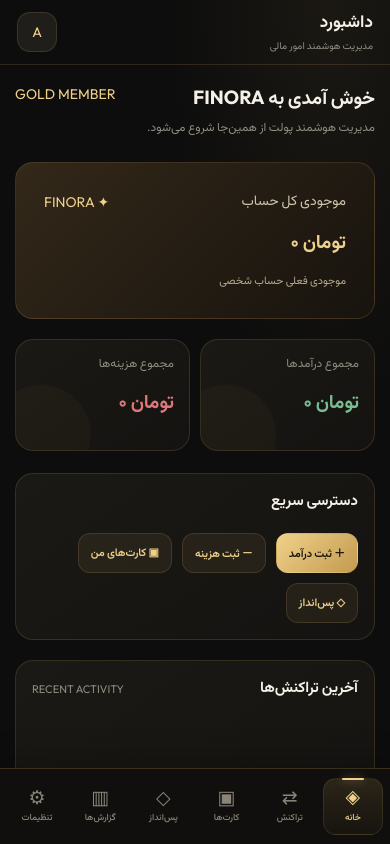
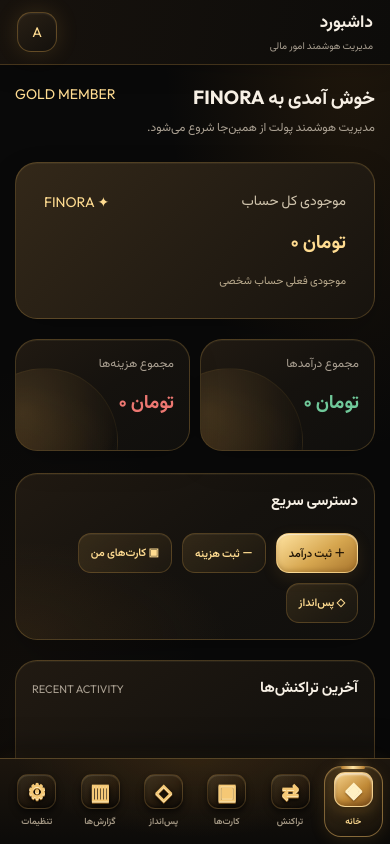
Before and after one commit to alikhazaei2011-ui/FINORA, a plain HTML site: page index.html in a window 390 px wide. Drawn offline with Linux system fonts and the light colour scheme.

Commit message:
Update style.css

```diff
--- a/style.css
+++ b/style.css
@@ -2,17 +2,19 @@
 @import url('https://fonts.googleapis.com/css2?family=Vazirmatn:wght@400;500;600;700;800;900&family=Outfit:wght@400;500;600;700;800&display=swap');
 
 :root {
-  --bg: #0d0d0d;
-  --panel: #171614;
-  --panel-light: #201e1a;
-  --gold: #d6af62;
-  --gold-light: #f0d18b;
-  --text: #f5f1e8;
-  --muted: #918c80;
-  --border: rgba(214, 175, 98, 0.16);
-  --green: #79bd91;
-  --red: #df7777;
-  --radius: 18px;
+  --bg: #090909;
+  --panel: #15120e;
+  --panel-light: #211a12;
+  --gold: #d6a64f;
+  --gold-light: #ffdc91;
+  --gold-dark: #80551f;
+  --text: #f7f0e5;
+  --muted: #aaa092;
+  --border: rgba(218, 164, 75, .24);
+  --green: #70c99a;
+  --red: #ed7771;
+  --radius: 22px;
+  --gold-glow: 0 0 22px rgba(220, 163, 66, .16);
 }
 
 * {
@@ -37,18 +39,9 @@ body {
   text-rendering: optimizeLegibility;
 }
 
-button, input, select, textarea {
-  font: inherit;
-}
-
-button {
-  cursor: pointer;
-}
-
-a {
-  color: inherit;
-  text-decoration: none;
-}
+button, input, select, textarea { font: inherit; }
+button { cursor: pointer; }
+a { color: inherit; text-decoration: none; }
 
 #app {
   width: 100%;
@@ -56,8 +49,9 @@ a {
   display: flex;
   overflow: hidden;
   background:
-    radial-gradient(ellipse at 85% 0%, rgba(214,175,98,.07), transparent 35%),
-    var(--bg);
+    radial-gradient(ellipse at 90% 0%, rgba(174, 111, 30, .15), transparent 38%),
+    radial-gradient(ellipse at 5% 85%, rgba(130, 83, 30, .07), transparent 35%),
+    #090909;
 }
 
 /* Sidebar */
@@ -67,11 +61,12 @@ a {
   min-width: 250px;
   height: 100%;
   padding: 28px 18px;
-  background: #11100e;
+  background: linear-gradient(180deg, #17130e, #0e0d0b);
   border-left: 1px solid var(--border);
   display: flex;
   flex-direction: column;
   gap: 35px;
+  box-shadow: 8px 0 35px rgba(0,0,0,.25);
 }
 
 .logo {
@@ -87,12 +82,15 @@ a {
   border-radius: 14px;
   display: grid;
   place-items: center;
-  color: #17130b;
+  color: #171009;
   font-family: 'Outfit', sans-serif;
   font-size: 23px;
   font-weight: 800;
-  background: linear-gradient(135deg, #f0d18b, #b58b42);
-  box-shadow: 0 5px 25px rgba(214,175,98,.15);
+  background: linear-gradient(145deg, #ffe4a4 0%, #d6a64f 48%, #8d5d22 100%);
+  border: 1px solid rgba(255,225,160,.55);
+  box-shadow: inset 0 2px 3px rgba(255,255,255,.5),
+              inset 0 -4px 7px rgba(80,45,8,.35),
+              0 5px 20px rgba(214,166,79,.22);
 }
 
 .logo h1 {
@@ -124,7 +122,7 @@ a {
   color: var(--muted);
   background: transparent;
   border: 1px solid transparent;
-  border-radius: 13px;
+  border-radius: 15px;
   text-align: right;
   transition: .25s ease;
 }
@@ -132,21 +130,12 @@ a {
 .nav-item:hover,
 .nav-item.active {
   color: var(--gold-light);
-  background: rgba(214,175,98,.09);
+  background: linear-gradient(110deg, rgba(215,163,75,.15), rgba(215,163,75,.035));
   border-color: var(--border);
 }
 
 .nav-item.active {
-  box-shadow: inset -3px 0 var(--gold);
-}
-
-.nav-icon {
-  font-size: 19px;
-  transition: transform .25s ease;
-}
-
-.nav-item:hover .nav-icon {
-  transform: translateY(-2px);
+  box-shadow: inset -3px 0 var(--gold), var(--gold-glow);
 }
 
 /* Main area */
@@ -168,6 +157,8 @@ a {
   align-items: center;
   justify-content: space-between;
   border-bottom: 1px solid var(--border);
+  background: linear-gradient(100deg, rgba(20,16,11,.8), rgba(10,10,10,.92));
+  box-shadow: 0 5px 25px rgba(0,0,0,.18);
 }
 
 .topbar h2 {
@@ -190,12 +181,13 @@ a {
 .avatar {
   width: 40px;
   height: 40px;
-  border-radius: 13px;
+  border-radius: 14px;
   display: grid;
   place-items: center;
   color: var(--gold-light);
-  background: var(--panel-light);
-  border: 1px solid var(--border);
+  background: linear-gradient(145deg, #292015, #13100c);
+  border: 1px solid rgba(218,164,75,.35);
+  box-shadow: inset 0 1px 2px rgba(255,255,255,.08), var(--gold-glow);
 }
 
 /* Pages */
@@ -214,19 +206,14 @@ a {
   padding: 30px 35px;
   overflow-y: auto;
   scrollbar-width: thin;
-  scrollbar-color: #55452a transparent;
+  scrollbar-color: #80602f transparent;
 }
 
-.page.active {
-  display: block;
-}
+.page.active { display: block; }
 
-.page::-webkit-scrollbar {
-  width: 5px;
-}
-
+.page::-webkit-scrollbar { width: 5px; }
 .page::-webkit-scrollbar-thumb {
-  background: #55452a;
+  background: #80602f;
   border-radius: 10px;
 }
 
@@ -238,10 +225,7 @@ a {
   gap: 15px;
 }
 
-.page-header h2 {
-  font-size: 22px;
-}
-
+.page-header h2 { font-size: 22px; }
 .page-header p {
   color: var(--muted);
   font-size: 12px;
@@ -250,23 +234,26 @@ a {
 
 /* Cards and panels */
 
-.card,
-.panel,
-.stat-card {
-  background: linear-gradient(145deg, #1b1915, #141311);
-  border: 1px solid var(--border);
+.card, .panel, .stat-card {
+  background:
+    radial-gradient(ellipse at 0% 100%, rgba(167,111,42,.12), transparent 42%),
+    linear-gradient(145deg, #211a12 0%, #15120e 48%, #100f0d 100%);
+  border: 1px solid rgba(214,166,79,.25);
   border-radius: var(--radius);
   padding: 22px;
+  box-shadow: inset 0 1px 0 rgba(255,225,170,.055),
+              0 12px 30px rgba(0,0,0,.18);
 }
 
-.card,
-.panel {
-  transition: border-color .25s ease, box-shadow .25s ease;
+.card, .panel {
+  transition: border-color .25s ease, box-shadow .25s ease, transform .25s ease;
 }
 
-.card:hover,
-.panel:hover {
-  border-color: rgba(214,175,98,.27);
+.card:hover, .panel:hover {
+  border-color: rgba(255,207,122,.42);
+  box-shadow: inset 0 1px 0 rgba(255,225,170,.08),
+              0 12px 35px rgba(0,0,0,.25),
+              0 0 18px rgba(214,166,79,.07);
 }
 
 .stats-grid {
@@ -285,12 +272,13 @@ a {
 .stat-card::after {
   content: '';
   position: absolute;
-  width: 100px;
-  height: 100px;
+  width: 145px;
+  height: 145px;
   border-radius: 50%;
-  background: rgba(214,175,98,.035);
-  left: -25px;
-  bottom: -35px;
+  background: radial-gradient(circle at 35% 30%, rgba(231,177,92,.17), rgba(151,96,32,.035) 65%, transparent 70%);
+  border: 1px solid rgba(214,166,79,.07);
+  left: -45px;
+  bottom: -65px;
   pointer-events: none;
 }
 
@@ -306,6 +294,8 @@ a {
   margin-top: 16px;
   direction: ltr;
   text-align: right;
+  position: relative;
+  z-index: 1;
 }
 
 .stat-change {
@@ -313,17 +303,9 @@ a {
   margin-top: 8px;
 }
 
-.gold {
-  color: var(--gold-light);
-}
-
-.green {
-  color: var(--green);
-}
-
-.red {
-  color: var(--red);
-}
+.gold { color: var(--gold-light); }
+.green { color: var(--green); }
+.red { color: var(--red); }
 
 .dashboard-grid {
   display: grid;
@@ -338,10 +320,7 @@ a {
   margin-bottom: 20px;
 }
 
-.panel-title h3 {
-  font-size: 15px;
-}
-
+.panel-title h3 { font-size: 15px; }
 .panel-title span {
   color: var(--muted);
   font-size: 11px;
@@ -353,7 +332,7 @@ a {
   min-height: 42px;
   padding: 0 18px;
   border: 1px solid transparent;
-  border-radius: 12px;
+  border-radius: 13px;
   display: inline-flex;
   justify-content: center;
   align-items: center;
@@ -363,24 +342,28 @@ a {
 }
 
 .btn-primary {
-  color: #17130b;
-  background: linear-gradient(135deg, #f0d18b, #c39a50);
+  color: #211506;
+  background: linear-gradient(145deg, #ffe3a0, #d6a64f 55%, #a8752d);
+  border-color: rgba(255,224,158,.5);
+  box-shadow: inset 0 1px 1px rgba(255,255,255,.55),
+              inset 0 -2px 4px rgba(91,55,13,.25),
+              0 5px 15px rgba(183,128,45,.15);
 }
 
 .btn-primary:hover {
   filter: brightness(1.1);
-  transform: translateY(-1px);
+  transform: translateY(-2px);
+  box-shadow: 0 7px 22px rgba(183,128,45,.22);
 }
 
 .btn-secondary {
   color: var(--gold-light);
-  background: rgba(214,175,98,.08);
+  background: linear-gradient(145deg, rgba(214,166,79,.15), rgba(214,166,79,.045));
   border-color: var(--border);
+  box-shadow: inset 0 1px 0 rgba(255,255,255,.05);
 }
 
-.btn-secondary:hover {
-  background: rgba(214,175,98,.15);
-}
+.btn-secondary:hover { background: rgba(214,166,79,.19); }
 
 .btn-danger {
   color: var(--red);
@@ -394,14 +377,15 @@ a {
   display: grid;
   place-items: center;
   border: 1px solid var(--border);
-  border-radius: 12px;
+  border-radius: 13px;
   color: var(--gold-light);
-  background: var(--panel);
+  background: linear-gradient(145deg, #292015, #14110d);
+  box-shadow: inset 0 1px 1px rgba(255,255,255,.08), 0 4px 12px rgba(0,0,0,.2);
   transition: .2s ease;
 }
 
 .icon-btn:hover {
-  background: rgba(214,175,98,.12);
+  background: rgba(214,166,79,.16);
   transform: translateY(-2px);
 }
 
@@ -418,12 +402,10 @@ a {
   align-items: center;
   justify-content: space-between;
   gap: 12px;
-  border-bottom: 1px solid rgba(255,255,255,.055);
+  border-bottom: 1px solid rgba(255,255,255,.06);
 }
 
-.transaction-item:last-child {
-  border-bottom: none;
-}
+.transaction-item:last-child { border-bottom: none; }
 
 .transaction-info {
   display: flex;
@@ -436,8 +418,10 @@ a {
   height: 40px;
   display: grid;
   place-items: center;
-  border-radius: 12px;
-  background: var(--panel-light);
+  border-radius: 13px;
+  background: linear-gradient(145deg, #332719, #17130e);
+  border: 1px solid rgba(214,166,79,.18);
+  box-shadow: inset 0 1px 2px rgba(255,255,255,.08), 0 4px 10px rgba(0,0,0,.2);
   font-size: 18px;
 }
 
@@ -487,9 +471,7 @@ td {
   border-bottom: 1px solid rgba(255,255,255,.05);
 }
 
-tr:last-child td {
-  border-bottom: none;
-}
+tr:last-child td { border-bottom: none; }
 
 /* Forms */
 
@@ -506,9 +488,7 @@ tr:last-child td {
   min-width: 0;
 }
 
-.form-group.full {
-  grid-column: 1 / -1;
-}
+.form-group.full { grid-column: 1 / -1; }
 
 .form-group label {
   font-size: 12px;
@@ -520,24 +500,22 @@ tr:last-child td {
   min-height: 46px;
   padding: 0 13px;
   color: var(--text);
-  background: #100f0d;
-  border: 1px solid var(--border);
-  border-radius: 11px;
+  background: linear-gradient(145deg, #100e0b, #17130f);
+  border: 1px solid rgba(214,166,79,.2);
+  border-radius: 12px;
   outline: none;
   transition: .2s ease;
 }
 
 .form-control:focus {
   border-color: var(--gold);
-  box-shadow: 0 0 0 3px rgba(214,175,98,.08);
+  box-shadow: 0 0 0 3px rgba(214,166,79,.1), 0 0 15px rgba(214,166,79,.06);
 }
 
-.form-control::placeholder {
-  color: #625e55;
-}
+.form-control::placeholder { color: #746b5d; }
 
 select.form-control option {
-  background: #171614;
+  background: #17130f;
   color: var(--text);
 }
 
@@ -551,12 +529,16 @@ textarea.form-control {
 .bank-card {
   min-height: 190px;
   padding: 22px;
-  border-radius: 19px;
+  border-radius: 21px;
   position: relative;
   overflow: hidden;
-  background: linear-gradient(135deg, #332819, #17130e 75%);
-  border: 1px solid rgba(214,175,98,.3);
-  box-shadow: 0 12px 30px rgba(0,0,0,.2);
+  background:
+    radial-gradient(ellipse at 0% 100%, rgba(222,163,75,.2), transparent 55%),
+    linear-gradient(135deg, #3b2a17, #1b150e 55%, #100e0b);
+  border: 1px solid rgba(230,181,99,.4);
+  box-shadow: inset 0 1px 1px rgba(255,232,182,.12),
+              0 12px 30px rgba(0,0,0,.28),
+              0 0 18px rgba(214,166,79,.07);
 }
 
 .bank-card::before {
@@ -564,11 +546,12 @@ textarea.form-control {
   position: absolute;
   width: 220px;
   height: 220px;
-  border: 1px solid rgba(214,175,98,.12);
+  border: 1px solid rgba(214,175,98,.16);
   border-radius: 50%;
   left: -80px;
   top: -100px;
   pointer-events: none;
+  box-shadow: 0 0 25px rgba(214,166,79,.06);
 }
 
 .bank-card h3 {
@@ -599,15 +582,17 @@ textarea.form-control {
 .progress {
   height: 8px;
   border-radius: 20px;
-  background: #302c25;
+  background: #30271c;
   overflow: hidden;
   margin: 15px 0;
+  box-shadow: inset 0 2px 4px rgba(0,0,0,.4);
 }
 
 .progress-bar {
   height: 100%;
   border-radius: inherit;
-  background: linear-gradient(90deg, #a77c37, #f0d18b);
+  background: linear-gradient(90deg, #9b6b29, #e4b75e, #ffe1a0);
+  box-shadow: 0 0 12px rgba(230,181,99,.25);
   transition: width .4s ease;
 }
 
@@ -627,23 +612,20 @@ textarea.form-control {
 
 /* Charts */
 
-.chart-container,
-.chart-wrapper {
+.chart-container, .chart-wrapper {
   position: relative;
   width: 100%;
   min-width: 0;
 }
 
-.chart-container svg,
-.chart-wrapper svg {
+.chart-container svg, .chart-wrapper svg {
   display: block;
   width: 100%;
   max-width: 100%;
   overflow: visible;
 }
 
-.chart-container canvas,
-.chart-wrapper canvas {
+.chart-container canvas, .chart-wrapper canvas {
   display: block;
   width: 100%;
   max-width: 100%;
@@ -654,11 +636,11 @@ textarea.form-control {
   z-index: 5;
   padding: 9px 12px;
   border: 1px solid var(--border);
-  border-radius: 10px;
-  background: #201e1a;
+  border-radius: 11px;
+  background: #211a12;
   color: var(--text);
   font-size: 11px;
-  box-shadow: 0 8px 25px rgba(0,0,0,.3);
+  box-shadow: 0 8px 25px rgba(0,0,0,.4);
   pointer-events: none;
 }
 
@@ -686,17 +668,15 @@ textarea.form-control {
 
 .chart-legend-dot.income {
   background: var(--green);
-  box-shadow: 0 0 10px rgba(121,189,145,.4);
+  box-shadow: 0 0 10px rgba(121,189,145,.5);
 }
 
 .chart-legend-dot.expense {
   background: var(--red);
-  box-shadow: 0 0 10px rgba(223,119,119,.4);
+  box-shadow: 0 0 10px rgba(223,119,119,.5);
 }
 
-.chart-period,
-.chart-period button,
-.chart-period-btn {
+.chart-period, .chart-period button, .chart-period-btn {
   font-family: 'Outfit', 'Vazirmatn', sans-serif;
 }
 
@@ -707,14 +687,13 @@ textarea.form-control {
   padding: 4px;
   border: 1px solid var(--border);
   border-radius: 12px;
-  background: rgba(255,255,255,.02);
+  background: rgba(255,255,255,.025);
 }
 
-.chart-period button,
-.chart-period-btn {
+.chart-period button, .chart-period-btn {
   padding: 7px 12px;
   border: 0;
-  border-radius: 8px;
+  border-radius: 9px;
   color: var(--muted);
   background: transparent;
   font-size: 11px;
@@ -725,8 +704,9 @@ textarea.form-control {
 .chart-period button.active,
 .chart-period-btn:hover,
 .chart-period-btn.active {
-  color: #17130b;
-  background: linear-gradient(135deg, #f0d18b, #c39a50);
+  color: #211506;
+  background: linear-gradient(145deg, #ffe3a0, #d6a64f);
+  box-shadow: inset 0 1px 1px rgba(255,255,255,.5), 0 3px 9px rgba(214,166,79,.15);
 }
 
 /* Modal */
@@ -739,13 +719,11 @@ textarea.form-control {
   align-items: center;
   justify-content: center;
   padding: 18px;
-  background: rgba(0,0,0,.78);
-  backdrop-filter: blur(8px);
+  background: rgba(0,0,0,.8);
+  backdrop-filter: blur(10px);
 }
 
-.modal-overlay.show {
-  display: flex;
-}
+.modal-overlay.show { display: flex; }
 
 .modal {
   width: 100%;
@@ -753,22 +731,18 @@ textarea.form-control {
   max-height: 90dvh;
   overflow-y: auto;
   padding: 25px;
-  border-radius: 20px;
-  background: #191714;
-  border: 1px solid rgba(214,175,98,.25);
-  box-shadow: 0 25px 80px rgba(0,0,0,.5);
+  border-radius: 22px;
+  background:
+    radial-gradient(ellipse at 0% 0%, rgba(214,166,79,.1), transparent 55%),
+    linear-gradient(145deg, #211a12, #11100d);
+  border: 1px solid rgba(214,175,98,.32);
+  box-shadow: 0 25px 80px rgba(0,0,0,.6), 0 0 25px rgba(214,166,79,.07);
   animation: modalIn .2s ease;
 }
 
 @keyframes modalIn {
-  from {
-    opacity: 0;
-    transform: translateY(12px) scale(.98);
-  }
-  to {
-    opacity: 1;
-    transform: translateY(0) scale(1);
-  }
+  from { opacity: 0; transform: translateY(12px) scale(.98); }
+  to { opacity: 1; transform: translateY(0) scale(1); }
 }
 
 .modal-header {
@@ -778,17 +752,15 @@ textarea.form-control {
   margin-bottom: 23px;
 }
 
-.modal-header h3 {
-  font-size: 18px;
-}
+.modal-header h3 { font-size: 18px; }
 
 .modal-close {
   width: 35px;
   height: 35px;
   border: 1px solid var(--border);
-  background: var(--panel-light);
+  background: linear-gradient(145deg, #302416, #17130e);
   color: var(--text);
-  border-radius: 10px;
+  border-radius: 11px;
 }
 
 /* Toast */
@@ -800,11 +772,11 @@ textarea.form-control {
   left: 25px;
   max-width: calc(100% - 50px);
   padding: 13px 18px;
-  border-radius: 12px;
+  border-radius: 13px;
   color: var(--gold-light);
-  background: #252016;
+  background: linear-gradient(145deg, #2b2115, #17120c);
   border: 1px solid var(--border);
-  box-shadow: 0 10px 30px rgba(0,0,0,.35);
+  box-shadow: 0 10px 30px rgba(0,0,0,.4), var(--gold-glow);
   opacity: 0;
   transform: translateY(12px);
   pointer-events: none;
@@ -835,11 +807,26 @@ textarea.form-control {
   margin-bottom: 7px;
 }
 
+/* Desktop navigation icons */
+
+.nav-icon {
+  font-size: 20px;
+  color: var(--gold-light);
+  filter: drop-shadow(0 2px 1px rgba(0,0,0,.8))
+          drop-shadow(0 3px 3px rgba(207,151,58,.32));
+  text-shadow: 0 1px 0 #fff0c5, 0 2px 0 #bd8736, 0 3px 5px rgba(0,0,0,.8);
+  transition: transform .25s ease, filter .25s ease;
+}
+
+.nav-item:hover .nav-icon {
+  transform: translateY(-2px) scale(1.06);
+  filter: drop-shadow(0 3px 2px rgba(0,0,0,.8))
+          drop-shadow(0 4px 6px rgba(255,190,80,.45));
+}
+
 /* Mobile navigation */
 
-.mobile-nav {
-  display: none;
-}
+.mobile-nav { display: none; }
 
 /* Responsive */
 
@@ -849,13 +836,8 @@ textarea.form-control {
     min-width: 210px;
   }
 
-  .page {
-    padding: 25px;
-  }
-
-  .topbar {
-    padding: 0 25px;
-  }
+  .page { padding: 25px; }
+  .topbar { padding: 0 25px; }
 
   .stats-grid {
     grid-template-columns: repeat(2, minmax(0, 1fr));
@@ -863,40 +845,27 @@ textarea.form-control {
 }
 
 @media (max-width: 700px) {
-  #app {
-    display: block;
-  }
+  #app { display: block; }
 
-  .sidebar {
-    display: none;
-  }
+  .sidebar { display: none; }
 
   .main-content {
     height: 100dvh;
-    padding-bottom: calc(76px + env(safe-area-inset-bottom));
+    padding-bottom: calc(82px + env(safe-area-inset-bottom));
   }
 
   .topbar {
     height: 65px;
     min-height: 65px;
     padding: 0 17px;
+    background: linear-gradient(100deg, #17120d, #0d0c0a);
   }
 
-  .topbar h2 {
-    font-size: 17px;
-  }
+  .topbar h2 { font-size: 17px; }
+  .topbar p { font-size: 10px; }
 
-  .topbar p {
-    font-size: 10px;
-  }
-
-  .page {
-    padding: 20px 15px;
-  }
-
-  .page-header h2 {
-    font-size: 19px;
-  }
+  .page { padding: 20px 15px; }
+  .page-header h2 { font-size: 19px; }
 
   .stats-grid {
     grid-template-columns: 1fr 1fr;
@@ -908,18 +877,10 @@ textarea.form-control {
     padding: 15px;
   }
 
-  .stat-value {
-    font-size: 19px;
-  }
+  .stat-value { font-size: 19px; }
+  .dashboard-grid { grid-template-columns: 1fr; }
 
-  .dashboard-grid {
-    grid-template-columns: 1fr;
-  }
-
-  .card,
-  .panel {
-    padding: 16px;
-  }
+  .card, .panel { padding: 16px; }
 
   /* Premium mobile navigation */
 
@@ -929,47 +890,81 @@ textarea.form-control {
     bottom: 0;
     right: 0;
     left: 0;
-    min-height: 76px;
+    min-height: 80px;
     display: flex;
     align-items: center;
     justify-content: space-around;
-    gap: 3px;
+    gap: 4px;
     padding: 7px 7px calc(7px + env(safe-area-inset-bottom));
-    background: rgba(17,16,14,.94);
-    border-top: 1px solid rgba(214,175,98,.2);
-    backdrop-filter: blur(20px);
-    -webkit-backdrop-filter: blur(20px);
-    box-shadow: 0 -8px 30px rgba(0,0,0,.25);
+    background:
+      radial-gradient(ellipse at 50% 0%, rgba(190,128,43,.13), transparent 65%),
+      linear-gradient(180deg, rgba(29,22,14,.97), rgba(12,11,9,.99));
+    border-top: 1px solid rgba(230,178,92,.35);
+    backdrop-filter: blur(22px);
+    -webkit-backdrop-filter: blur(22px);
+    box-shadow: 0 -8px 30px rgba(0,0,0,.4),
+                0 -2px 15px rgba(214,166,79,.07);
   }
 
   .mobile-nav .nav-item {
     position: relative;
-    min-height: 57px;
+    min-height: 62px;
     width: auto;
     flex: 1;
-    padding: 6px 2px;
+    padding: 7px 2px;
     flex-direction: column;
     justify-content: center;
     align-items: center;
-    gap: 4px;
+    gap: 6px;
     border: 1px solid transparent;
-    border-radius: 13px;
-    color: #898477;
+    border-radius: 17px;
+    color: #a99d89;
+    background: transparent;
     font-size: 9px;
-    font-weight: 500;
+    font-weight: 600;
     text-align: center;
     transition: all .22s ease;
   }
 
+  /* Icon tile with subtle dimensional edges */
+
+  .mobile-nav .nav-icon {
+    width: 39px;
+    height: 35px;
+    display: grid;
+    place-items: center;
+    font-size: 21px;
+    line-height: 1;
+    color: #f5c875;
+    border-radius: 11px;
+    background: linear-gradient(145deg, rgba(255,219,148,.13), rgba(103,68,27,.16) 55%, rgba(15,12,9,.6));
+    border: 1px solid rgba(226,176,91,.19);
+    box-shadow: inset 0 1px 1px rgba(255,245,215,.13),
+                inset 0 -2px 3px rgba(0,0,0,.35),
+                0 3px 6px rgba(0,0,0,.3);
+    filter: drop-shadow(0 2px 2px rgba(0,0,0,.7));
+    text-shadow: 0 1px 0 #fff0c5, 0 2px 0 #b17a2c, 0 3px 4px rgba(0,0,0,.8);
+    transition: all .22s ease;
+  }
+
   .mobile-nav .nav-item.active {
-    color: var(--gold-light);
-    background: linear-gradient(
-      180deg,
-      rgba(214,175,98,.14),
-      rgba(214,175,98,.035)
-    );
-    border-color: rgba(214,175,98,.13);
-    box-shadow: none;
+    color: #ffdc91;
+    background: linear-gradient(145deg, rgba(218,164,75,.2), rgba(106,70,27,.1));
+    border-color: rgba(230,181,99,.48);
+    box-shadow: inset 0 1px 1px rgba(255,235,190,.17),
+                inset 0 -3px 7px rgba(0,0,0,.25),
+                0 3px 15px rgba(197,137,50,.13);
+  }
+
+  .mobile-nav .nav-item.active .nav-icon {
+    color: #fff0c2;
+    background: linear-gradient(145deg, #f6d38c, #c18a37 58%, #85551f);
+    border-color: rgba(255,225,163,.7);
+    box-shadow: inset 0 2px 2px rgba(255,255,255,.6),
+                inset 0 -3px 4px rgba(92,54,12,.4),
+                0 4px 12px rgba(213,155,61,.3);
+    text-shadow: 0 1px 0 #fff3d3, 0 2px 2px rgba(89,52,10,.7);
+    transform: translateY(-2px);
   }
 
   .mobile-nav .nav-item.active::after {
@@ -978,30 +973,15 @@ textarea.form-control {
     top: -1px;
     left: 50%;
     transform: translateX(-50%);
-    width: 22px;
-    height: 2px;
+    width: 24px;
+    height: 3px;
     border-radius: 5px;
-    background: var(--gold-light);
-    box-shadow: 0 0 10px rgba(240,209,139,.5);
+    background: linear-gradient(90deg, #b47a2b, #ffe5a6, #b47a2b);
+    box-shadow: 0 0 10px rgba(255,205,116,.65);
   }
 
-  .mobile-nav .nav-icon {
-    font-size: 19px;
-    line-height: 1;
-    transition: transform .22s ease;
-  }
-
-  .mobile-nav .nav-item.active .nav-icon {
-    transform: translateY(-1px);
-  }
-
-  .form-grid {
-    grid-template-columns: 1fr;
-  }
-
-  .form-group.full {
-    grid-column: auto;
-  }
+  .form-grid { grid-template-columns: 1fr; }
+  .form-group.full { grid-column: auto; }
 
   .filters {
     display: grid;
@@ -1013,9 +993,7 @@ textarea.form-control {
     width: 100%;
   }
 
-  .page-header {
-    align-items: flex-start;
-  }
+  .page-header { align-items: flex-start; }
 
   .btn {
     min-height: 40px;
@@ -1029,31 +1007,26 @@ textarea.form-control {
   }
 
   .toast {
-    bottom: calc(88px + env(safe-area-inset-bottom));
+    bottom: calc(90px + env(safe-area-inset-bottom));
     left: 15px;
   }
 
-  .chart-legend {
-    gap: 12px;
-  }
+  .chart-legend { gap: 12px; }
 
-  .chart-period button,
-  .chart-period-btn {
+  .chart-period button, .chart-period-btn {
     padding: 6px 9px;
     font-size: 10px;
   }
 }
 
 @media (max-width: 360px) {
-  .stats-grid {
-    grid-template-columns: 1fr;
-  }
+  .stats-grid { grid-template-columns: 1fr; }
 
-  .mobile-nav .nav-item {
-    font-size: 8px;
-  }
+  .mobile-nav .nav-item { font-size: 8px; }
 
   .mobile-nav .nav-icon {
-    font-size: 17px;
+    width: 34px;
+    height: 32px;
+    font-size: 18px;
   }
 }
```
